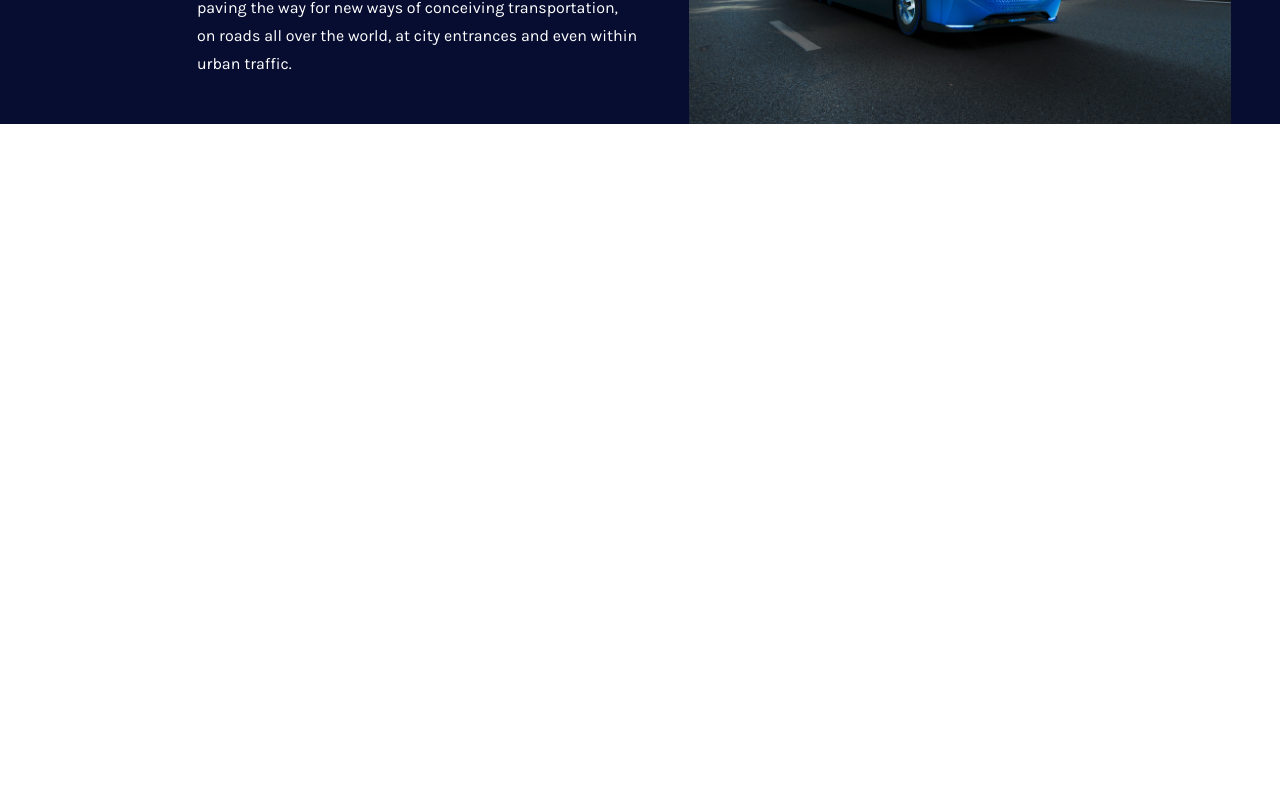
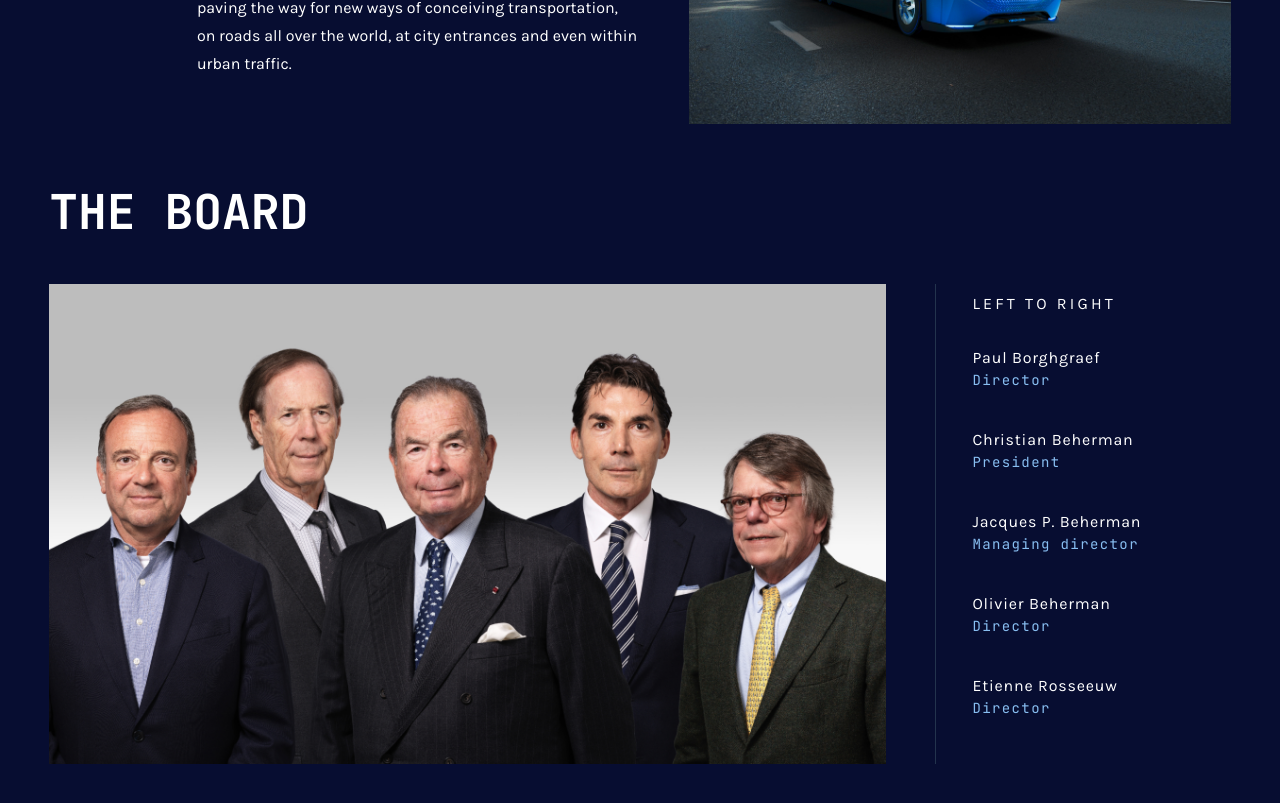
Before and after one commit to Francesdenaro/beherman-group, a Next.js app: page /about in a window 1280 px wide. Shown: the part 1980-2783 px from the top of the page. Before the commit the page ends 2104 px from the top, so only its background shows below. Built offline with nearby package versions, Linux system fonts and the light colour scheme.

Commit message:
Completed "The board" section

```diff
--- /dev/null
+++ b/src/comps/NameRole.tsx
@@ -0,0 +1,14 @@
+interface Props {
+	name: string;
+	role: string;
+}
+
+const NameRole = ({ name, role }: Props) => {
+	return (
+		<li className="flex flex-col">
+			<strong className="font-normal tracking-wider text-white">{name}</strong>
+			<span className="font-jetbrains text-sm tracking-widest text-accent">{role}</span>
+		</li>
+	);
+};
+export default NameRole;
--- a/src/comps/SectionTitle.tsx
+++ b/src/comps/SectionTitle.tsx
@@ -1,4 +1,4 @@
 const SectionTitle = ({ children }: { children: React.ReactNode }) => {
-	return <h2 className="pt-16 pb-12 font-jetbrains text-5xl font-bold uppercase  text-white">{children}</h2>;
+	return <h2 className="pt-16 pb-12 font-jetbrains text-4.5xl lg:text-5xl font-bold uppercase  text-white">{children}</h2>;
 };
 export default SectionTitle;
--- a/src/pages/about.tsx
+++ b/src/pages/about.tsx
@@ -6,6 +6,7 @@ import Header from '../comps/Header';
 
 import Col from '../comps/Layout/Col';
 import Container from '../comps/Layout/Container';
+import NameRole from '../comps/NameRole';
 import SectionTitle from '../comps/SectionTitle';
 
 const Page: NextPage = () => {
@@ -64,7 +65,7 @@ const Page: NextPage = () => {
 							<span className="h-[1px] bg-white lg:mt-6"></span>
 						</Col>
 						<Col className="lg:row-start-2" colStart={[2, null, null, 5]} colEnd={[26, null, null, 14]}>
-							<p className="pt-8 pb-6 text-2xl text-accent lg:pt-3">
+							<p className="pt-8 pb-6 text-2xl text-accent lg:pt-3 lg:pr-12 2xl:pr-16">
 								In a world committed to the ecological transition, we want to make our contribution by building the mobility solutions of tomorrow.
 							</p>
 							<p className="pb-14 leading-7  text-white lg:pb-0">
@@ -74,6 +75,26 @@ const Page: NextPage = () => {
 						</Col>
 					</Container>
 				</section>
+				<section className="pb-34">
+					<Container className="items-start">
+						<Col className="lg:row-start-1" colStart={[2, null, null, null]}>
+							<SectionTitle>The Board</SectionTitle>
+						</Col>
+						<Col className="row-start-2" colStart={[1, null, null, 2, null]} colEnd={[27, null, null, 19, null]}>
+							<Image alt="Photo of the board members" src="/images/board.jpg" width={942} height={508} />
+						</Col>
+						<Col className="h-full gap-y-6 border-l-tertiary pt-6 lg:row-start-2 lg:gap-0 lg:border-l lg:pl-9 lg:pt-2" colStart={[2, null, null, 20]} colEnd={[27, null, null, null]}>
+							<span className="uppercase tracking-2xl text-white">Left to right</span>
+							<ul className="mb-10 grid grid-cols-2 gap-y-4 gap-x-8 lg:grid-cols-1 lg:gap-y-8">
+								<NameRole name="Paul Borghgraef" role="Director" />
+								<NameRole name="Christian Beherman" role="President" />
+								<NameRole name="Jacques P. Beherman" role="Managing director" />
+								<NameRole name="Olivier Beherman" role="Director" />
+								<NameRole name="Etienne Rosseeuw" role="Director" />
+							</ul>
+						</Col>
+					</Container>
+				</section>
 			</main>
 		</div>
 	);
--- a/tailwind.config.js
+++ b/tailwind.config.js
@@ -43,6 +43,7 @@ module.exports = {
 				primary: 'hsla(231, 75%, 11%, 1)',
 				accent: 'hsla(209, 79%, 74%, 1)',
 				secondary: 'hsla(205, 46%, 51%, 1)',
+				tertiary: 'hsla(217, 37%, 22%, 1)',
 			},
 			backgroundImage: {
 				'years-pattern': "url('/images/years-pattern.svg')",
@@ -57,6 +58,10 @@ module.exports = {
 			},
 			padding: {
 				6.5: '22px',
+				34: '132px',
+			},
+			fontSize: {
+				'4.5xl': '40px',
 			},
 		},
 	},
```
Also changed, not shown: public/images/board.jpg (added).
